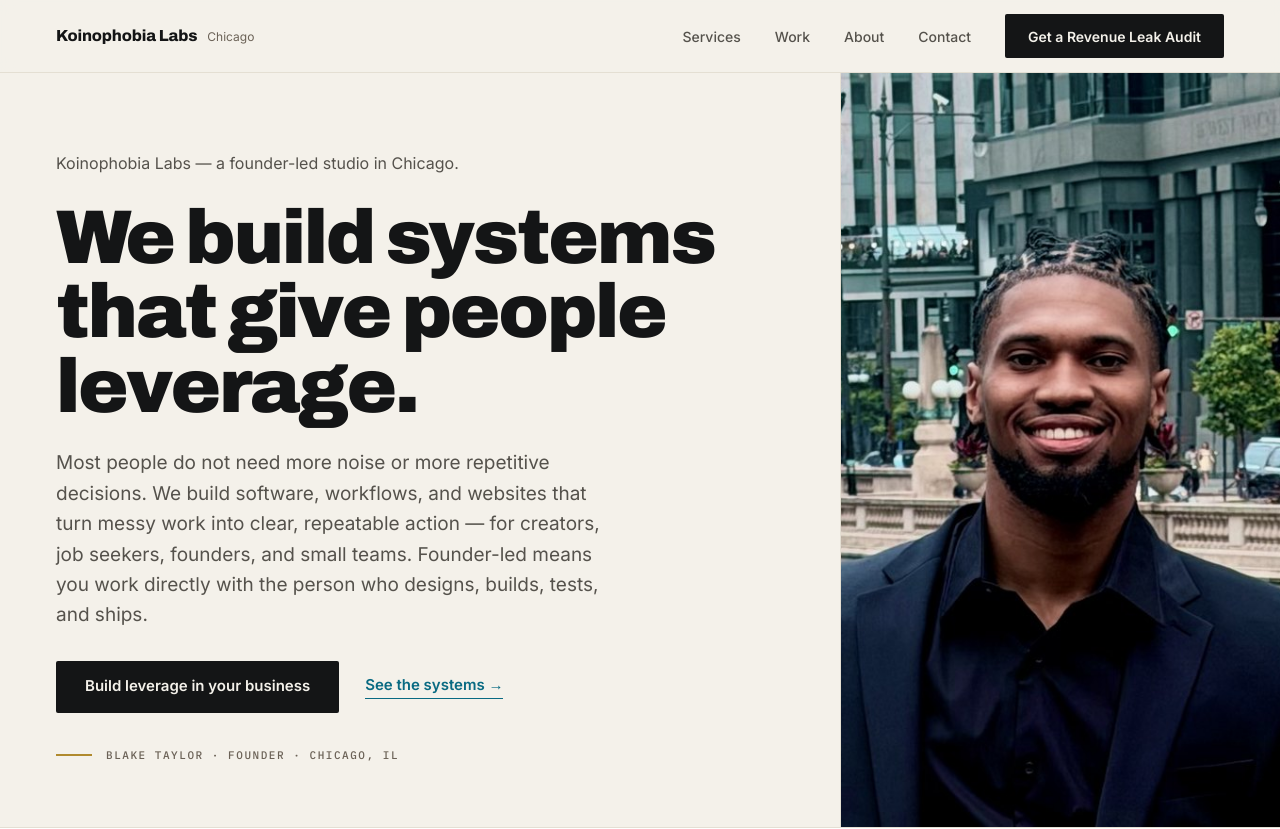
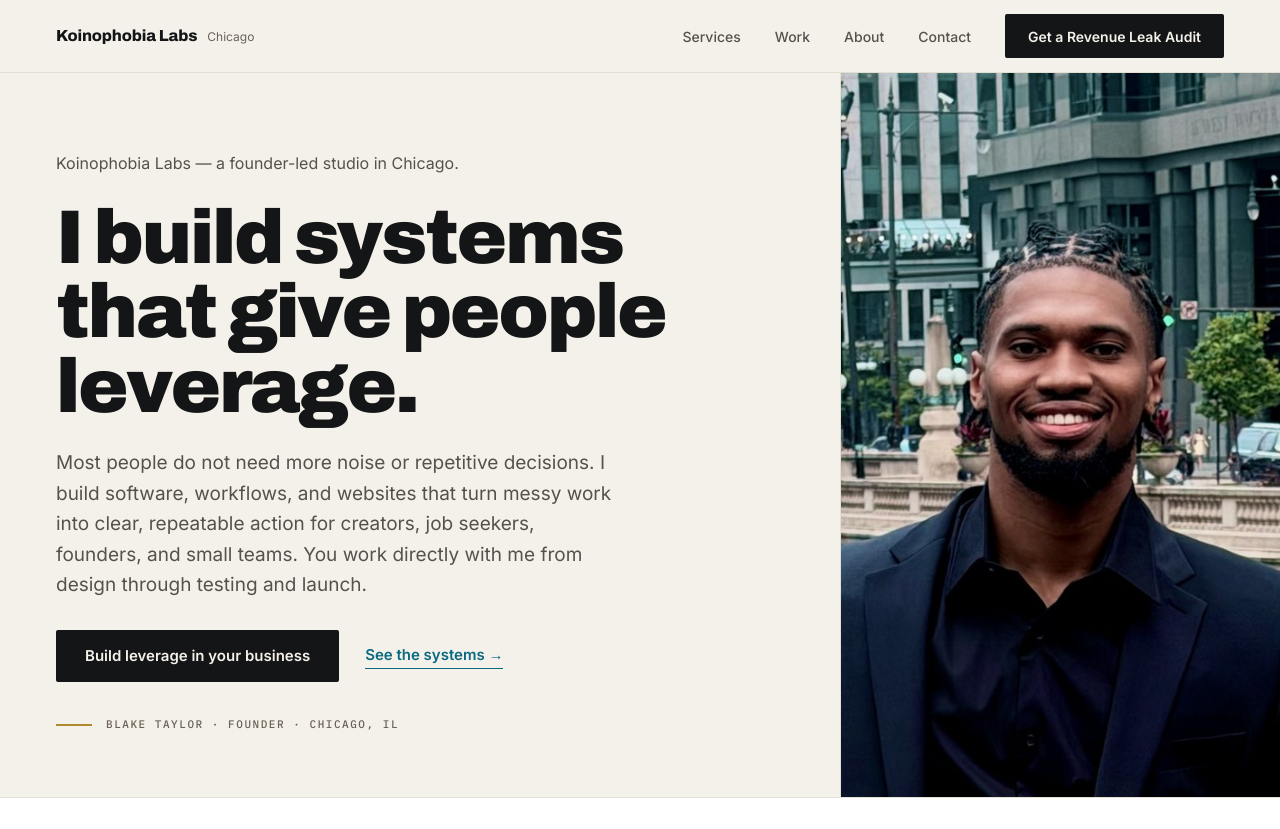
Before and after one commit to koinophobia-labs/koinophobia-labs-site, a Next.js app: page / in a window 1280 px wide. Shown: the top 829 px of the page. Built offline with nearby package versions, Linux system fonts and the light colour scheme.

Commit message:
Use founder-first voice in homepage hero

```diff
--- a/components/home/HomeHero.tsx
+++ b/components/home/HomeHero.tsx
@@ -9,12 +9,12 @@
           <p className="kl-eyebrow">
             Koinophobia Labs — a founder-led studio in Chicago.
           </p>
-          <h1 className="kl-hero__h1">We build systems that give people leverage.</h1>
+          <h1 className="kl-hero__h1">I build systems that give people leverage.</h1>
           <p className="kl-hero__sub">
-            Most people do not need more noise or more repetitive decisions. We build software,
-            workflows, and websites that turn messy work into clear, repeatable action — for
-            creators, job seekers, founders, and small teams. Founder-led means you work directly
-            with the person who designs, builds, tests, and ships.
+            Most people do not need more noise or repetitive decisions. I build software, workflows,
+            and websites that turn messy work into clear, repeatable action for creators, job
+            seekers, founders, and small teams. You work directly with me from design through
+            testing and launch.
           </p>
           <div className="kl-cta-row">
             <Link className="kl-btn kl-btn--primary" href="/audit">
```
